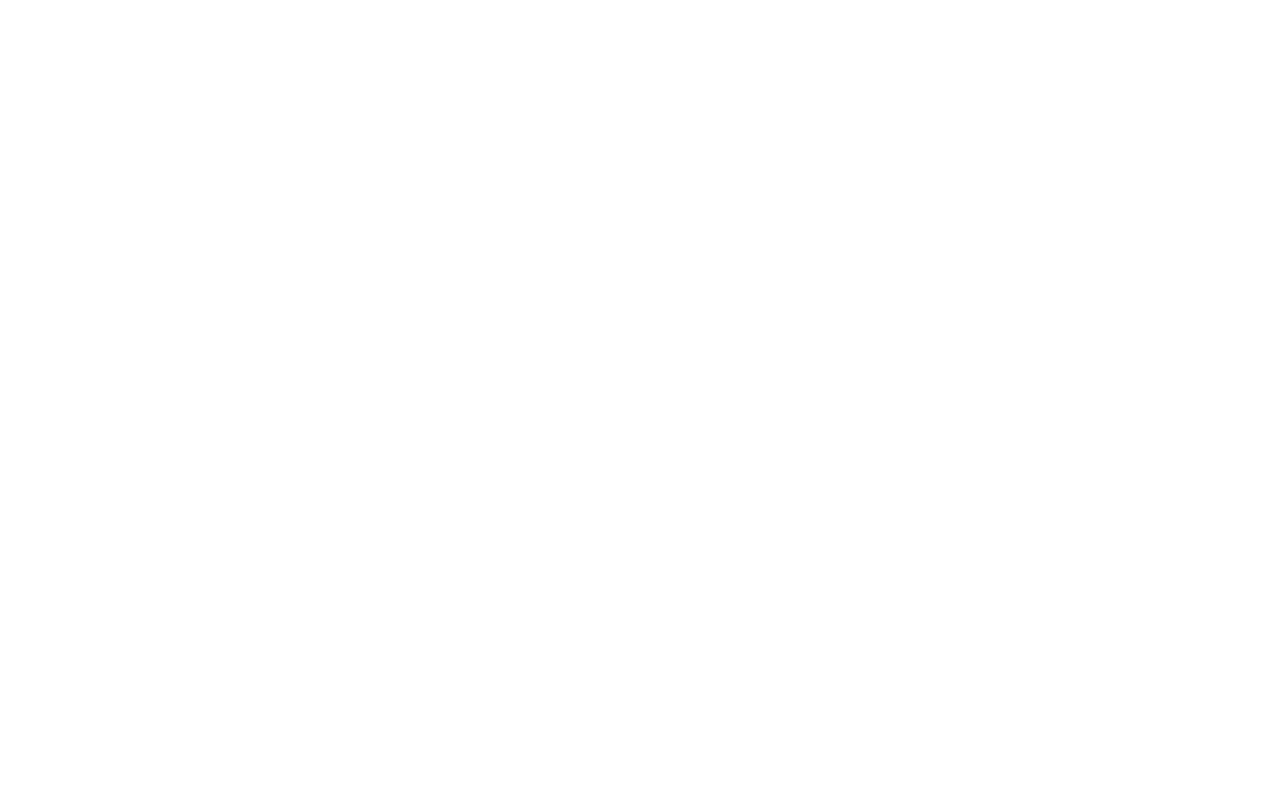
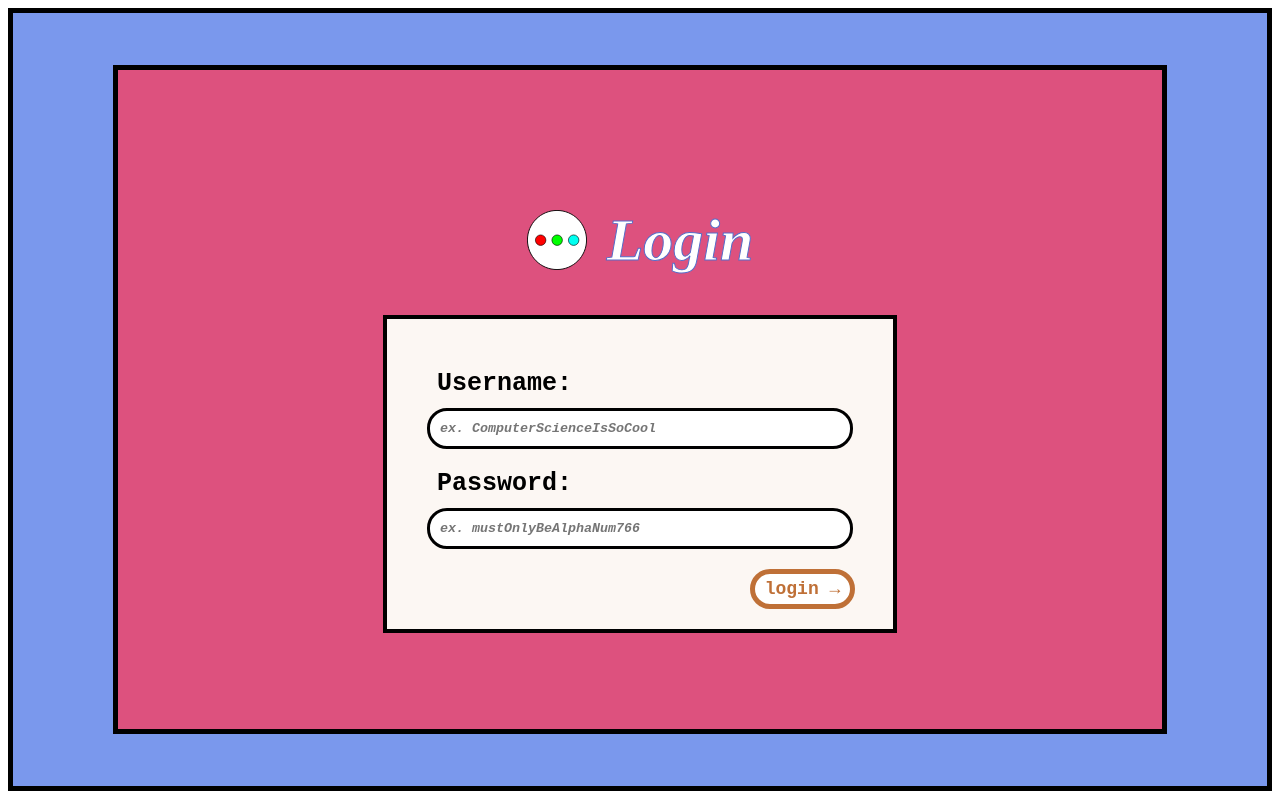
Before and after one commit to christinewang766/colour-love, a React (Vite) app: page /login in a window 1280 px wide. Before the commit this address had no page. Built offline with nearby package versions, Linux system fonts and the light colour scheme.

Commit message:
created login page

```diff
--- a/src/App.tsx
+++ b/src/App.tsx
@@ -2,13 +2,17 @@
 import { Home } from "./pages/Home";
 import { Palette } from "./pages/Palette";
 import { Login } from "./pages/Login";
+import LoginPage from "./pages/LoginPage";
+import RegisterPage from "./pages/RegisterPage";
 
 function App() {
   return (
     <Routes>
       <Route path="/" element={<Login />} />
+      <Route path="/login" element={<LoginPage />} />
+      <Route path="/register" element={<RegisterPage />} />
       <Route path="/home" element={<Home />} />
-      <Route path="/palette" element={<Palette />} />
+      <Route path="/home/palette" element={<Palette />} />
     </Routes>
   );
 }
--- a/src/pages/Home.tsx
+++ b/src/pages/Home.tsx
@@ -21,8 +21,8 @@
   const navigate = useNavigate();
   // ==========================================================================
   return (
-    <div className={ThemeStyles.outerFrame}>
-      <div className={ThemeStyles.innerFrame}>
+    <div className={ThemeStyles.outerFrame} style={{ background: "#DD517E" }}>
+    <div className={ThemeStyles.innerFrame} style={{ background: "#7A98ED" }}>
         <img src={Saved} />
         <button
           className={ThemeStyles.button}
--- a/src/pages/Login.tsx
+++ b/src/pages/Login.tsx
@@ -5,7 +5,6 @@
 import { useState } from "react";
 import useSound from 'use-sound';
 import Woof from "../components/woof.mp3";
-import Megalovania from "../components/megalovania.mp3";
 
 // BALL CODE INSPO: https://codepen.io/reginabattle/pen/RvyjWy
 let ball = document.getElementById("ball");
--- a/src/pages/LoginPage.tsx
+++ b/src/pages/LoginPage.tsx
@@ -0,0 +1,56 @@
+import ThemeStyles from "../styling/Theme.module.css";
+import FormStyles from "../styling/Form.module.css";
+import PaletteStyles from "../styling/Palette.module.css";
+import Icon from "../components/icon.svg";
+import { useNavigate } from "react-router-dom";
+
+export function LoginPage() {
+  const navigate = useNavigate();
+
+  return (
+    <div className={ThemeStyles.outerFrame}>
+      <div className={ThemeStyles.innerFrame}>
+        <div
+          style={{
+            display: "flex",
+            alignItems: "center",
+            justifyContent: "center",
+            flexDirection: "row",
+          }}
+        >
+          <img
+            onClick={() => navigate("/")}
+            src={Icon}
+            style={{ maxWidth: "60px", paddingRight: "20px" }}
+            alt="icon"
+          />
+          <h1 className={PaletteStyles.title}>Login</h1>
+        </div>
+        <div className={FormStyles.container}>
+          <div style={{ display: "grid", padding:'20px' }}>
+            <label className={FormStyles.label}>Username: </label>
+            <input
+              type="text"
+              className={FormStyles.input}
+              placeholder="ex. ComputerScienceIsSoCool"
+            />
+            <label style={{ paddingTop: "20px" }} className={FormStyles.label}>
+              Password:{" "}
+            </label>
+            <input
+              type="text"
+              className={FormStyles.input}
+              placeholder="ex. mustOnlyBeAlphaNum766"
+            />
+          </div>
+          <div style={{display:'flex'}}>
+            <div style={{width: '325px'}}></div>
+          <button className={FormStyles.button}>login →</button>
+          </div>
+        </div>
+      </div>
+    </div>
+  );
+}
+
+export default LoginPage;
--- a/src/pages/Palette.tsx
+++ b/src/pages/Palette.tsx
@@ -100,7 +100,7 @@
               color: "#481D52",
               borderColor: "#481D52",
             }}
-            onClick={() => navigate("/")}
+            onClick={() => navigate("/home")}
           >
             Return Home
           </button>
--- a/src/pages/RegisterPage.tsx
+++ b/src/pages/RegisterPage.tsx
@@ -0,0 +1,13 @@
+import ThemeStyles from "../styling/Theme.module.css";
+
+export function RegisterPage() {
+
+    return (
+      <div className={ThemeStyles.outerFrame}>
+      <div className={ThemeStyles.innerFrame}>
+        </div>
+        </div>
+    );
+  }
+
+  export default RegisterPage;
--- /dev/null
+++ b/src/styling/Form.module.css
@@ -0,0 +1,40 @@
+.container {
+  display: flex;
+  flex-direction: column;
+  align-items: center;
+  justify-content: center;
+  background: #fcf7f3;
+  width: auto;
+  height: auto;
+  padding: 20px;
+  border: 4px solid #000000;
+}
+
+.label {
+  font-family: monospace;
+  font-weight: 900;
+  font-size: 25px;
+  padding: 10px;
+}
+
+.input {
+  border: 3px solid black;
+  border-radius: 20px;
+  width: 400px;
+  padding: 10px;
+  font-family: monospace;
+  font-style: italic;
+  font-weight: 800;
+}
+
+.button {
+    padding: 5px 10px;
+
+    background: #FFFFFF;
+    border: 5px solid #BF7037;
+    color: #BF7037;
+    border-radius: 20px;
+    font-size: 18px;
+    font-weight: 600;
+    font-family: monospace;
+  }
```
